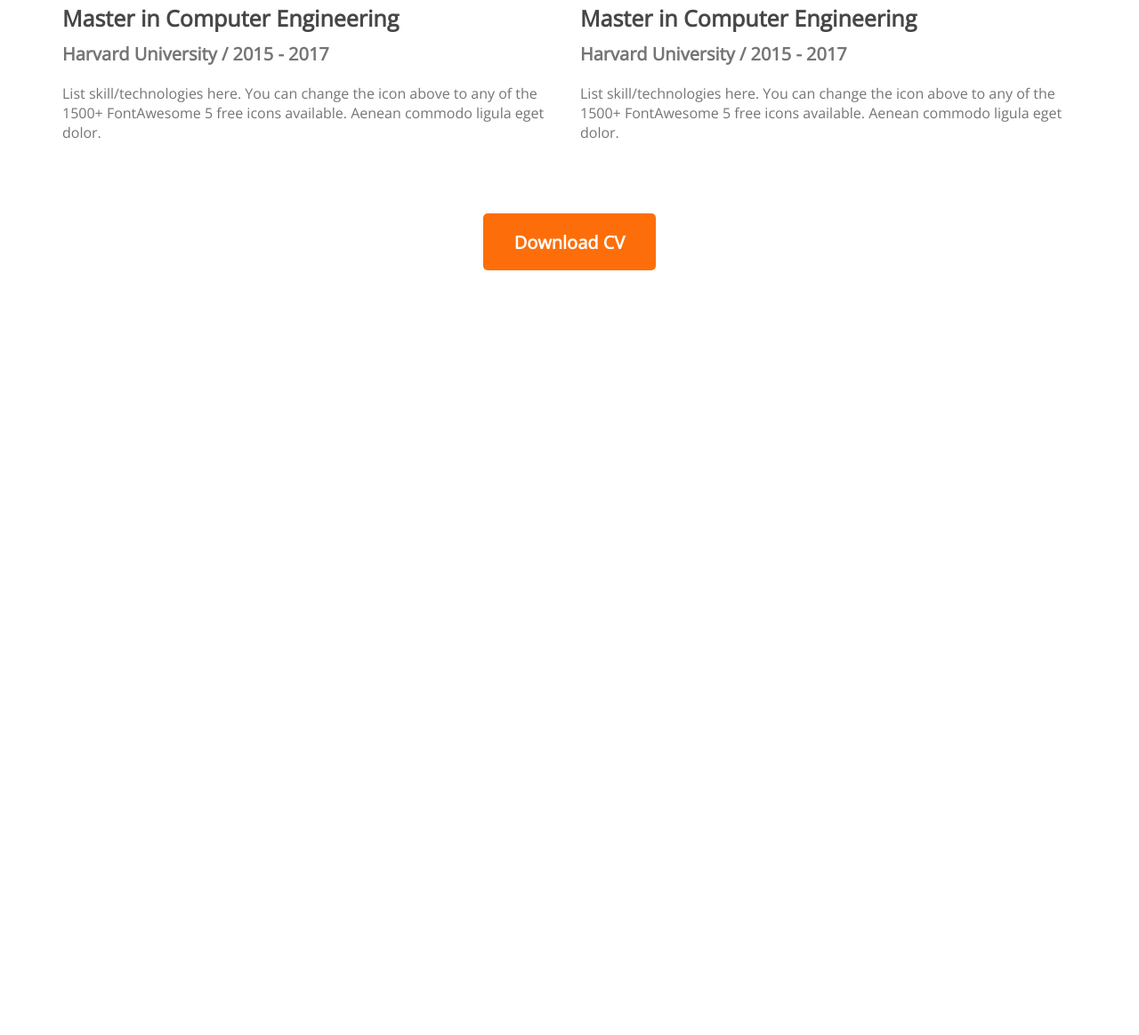
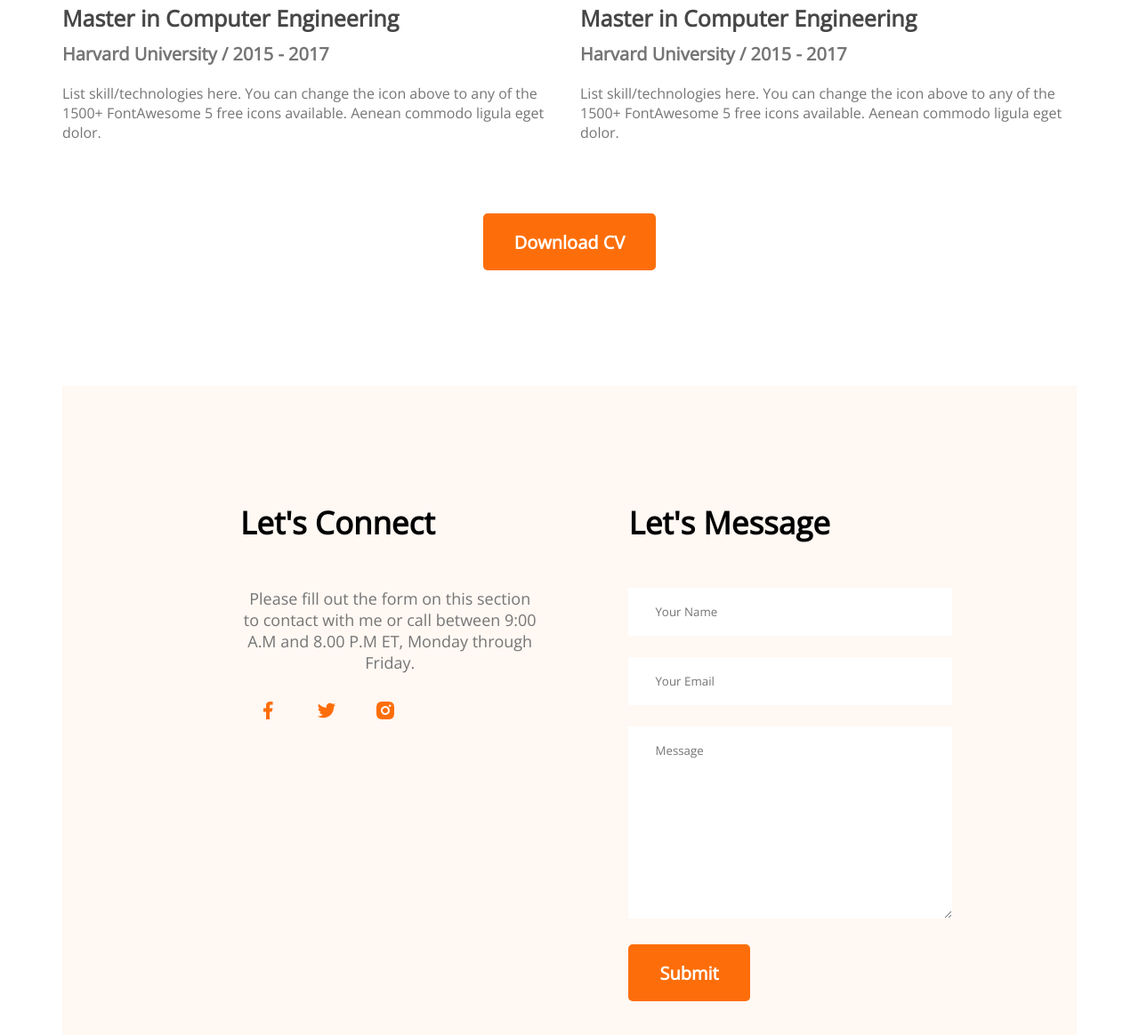
Before and after one commit to XZonRexA1/developer-portfolio, a plain HTML site: page index.html in a window 1280 px wide. Shown: the part 2867-4031 px from the top of the page at 89% size. Before the commit the page ends 3171 px from the top, so only its background shows below. Drawn offline with nearby package versions, Linux system fonts and the light colour scheme; a web font is replaced by a local one.

Commit message:
contact us added

```diff
--- a/index.html
+++ b/index.html
@@ -187,6 +187,40 @@
           <button class="btn-primary">Download CV</button>
         </div>
       </section>
+      <!-- contact section -->
+      <section class="contact">
+        <div>
+          <h3 class="section-title">Let's Connect</h3>
+          <p class="section-description">
+            Please fill out the form on this section to contact with me or call
+            between 9:00 A.M and 8.00 P.M ET, Monday through Friday.
+          </p>
+          <a href="">
+            <img src="images/icons/facebook.png" alt="" />
+          </a>
+          <a href="">
+            <img src="images/icons/twitter.png" alt="" />
+          </a>
+          <a href="">
+            <img src="images/icons/insta.png" alt="" />
+          </a>
+        </div>
+        <div>
+          <h3 class="section-title">Let's Message</h3>
+          <form action="">
+            <input type="text" name="" id="" placeholder="Your Name" />
+            <input type="email" name="" id="" placeholder="Your Email" />
+            <textarea
+              name=""
+              id=""
+              cols="30"
+              rows="10"
+              placeholder="Message"
+            ></textarea>
+            <input class="btn-primary" type="submit" value="Submit" />
+          </form>
+        </div>
+      </section>
     </main>
     <footer></footer>
   </body>
--- a/styles/style.css
+++ b/styles/style.css
@@ -183,3 +183,26 @@ hr {
   margin-top: 50px;
   text-align: center;
 }
+
+/* contact styles */
+.contact {
+  display: flex;
+  gap: 100px;
+  background-color: #fff8f3;
+  padding: 130px 200px;
+}
+.contact .section-title {
+  text-align: left;
+}
+
+.contact input[type="text"], input[type="email"], textarea {
+  margin-bottom: 24px;
+  border: 0;
+  width: 100%;
+  padding: 18px 30px;
+}
+
+.contact a {
+  text-decoration: none;
+  margin: 19px;
+}
```
